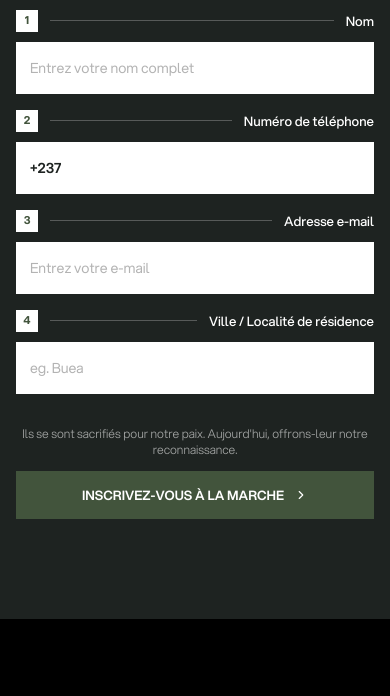
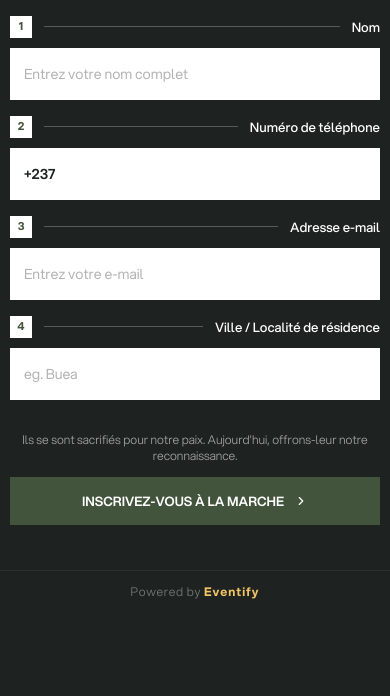
Before and after one commit to yannjunior1331-beep/workforhonor, a plain HTML site: page index.html in a window 390 px wide. Shown: the part 6841-7537 px from the top of the page. Before the commit the page ends 7460 px from the top, so only its background shows below. Drawn offline with Linux system fonts and the light colour scheme; a script that the page names is missing.

Commit message:
added footer

```diff
--- a/index.html
+++ b/index.html
@@ -465,7 +465,14 @@
         </div>
 
       </div>
+        <!-- ===== FOOTER / POWERED BY EVENTIFY ===== -->
+      <div class="footer-wrapper">
+        <p class="footer-powered">
+          Powered by <span class="footer-highlight">Eventify</span>
+        </p>
+      </div>
     </section>
+        <!-- ===== FOOTER / POWERED BY EVENTIFY ===== -->
 
   </div> <!-- end page-wrapper -->
 
--- a/style.css
+++ b/style.css
@@ -1630,13 +1630,15 @@ body::-webkit-scrollbar,
   position: relative;
   width: 100%;
   max-width: 100%;
-  height: 906px;
+  min-height: 906px;
   margin: 0;
   background: #1E2321;
   display: flex;
-  align-items: center;
-  justify-content: center;
+  flex-direction: column;
+  align-items: center;
+  justify-content: center; /* Changed back to center */
   box-sizing: border-box;
+  padding: 40px 0 30px 0; /* Adjusted padding */
 }
 
 .registration-container {
@@ -1646,6 +1648,8 @@ body::-webkit-scrollbar,
   align-items: flex-start;
   gap: 80px;
   box-sizing: border-box;
+  flex-shrink: 0;
+  margin: 0 auto; /* Center the container */
 }
 
 /* ===== Left Column: Text + Logos ===== */
@@ -1657,6 +1661,7 @@ body::-webkit-scrollbar,
   justify-content: space-between;
   padding: 0;
   align-self: stretch;
+  gap: 20px; /* Added gap for better spacing */
 }
 
 .registration-heading {
@@ -2401,10 +2406,10 @@ body::-webkit-scrollbar,
     align-self: left;
   }
 
-  /* --- Registration Section --- */
+     /* --- Registration Section --- */
   .registration-section {
     height: auto;
-    padding: 48px 16px 100px;
+    padding: 40px 10px 20px;
   }
 
   .registration-container {
@@ -2412,15 +2417,18 @@ body::-webkit-scrollbar,
     flex-direction: column;
     gap: 32px;
     border: none;
+    padding: 0 10px 50px 10px ; /* ADD THIS - small inner padding */
+    box-sizing: border-box;
   }
 
   .registration-left {
     width: 100%;
     border-right: none;
     border-bottom: none;
-    padding: 0;
+    padding: 0; /* Remove padding to let section handle it */
     text-align: center;
     align-items: center;
+    gap: 16px;
   }
 
   .registration-heading {
@@ -2431,13 +2439,13 @@ body::-webkit-scrollbar,
   .registration-description {
     font-size: 14px;
     text-align: center;
-    margin-top: 12px;
+    margin-top: 8px;
   }
 
   .registration-logos {
     justify-content: center;
     gap: 28px;
-    margin-top: 20px;
+    margin-top: 16px;
   }
 
   .registration-logo-1 {
@@ -2452,15 +2460,18 @@ body::-webkit-scrollbar,
 
   .registration-right {
     width: 100%;
+    padding: 0;
   }
 
   .registration-form {
     height: auto;
     gap: 16px;
+    width: 100%;
   }
 
   .form-group {
     min-height: unset;
+    width: 100%;
   }
 
   .form-field-header {
@@ -2481,6 +2492,8 @@ body::-webkit-scrollbar,
     height: 52px;
     font-size: 14px;
     padding: 0 14px;
+    width: 100%;
+    box-sizing: border-box;
   }
 
   .form-input::placeholder {
@@ -2489,6 +2502,7 @@ body::-webkit-scrollbar,
 
   .form-phone-wrapper {
     height: 52px;
+    width: 100%;
   }
 
   .form-phone-prefix {
@@ -2499,11 +2513,17 @@ body::-webkit-scrollbar,
   .form-row {
     flex-direction: column;
     gap: 16px;
+    width: 100%;
   }
 
   .form-row .form-group {
     border-right: none;
     border-bottom: none;
+    width: 100%;
+  }
+
+  .form-group--full {
+    width: 100%;
   }
 
   .registration-bottom-row {
@@ -2511,6 +2531,7 @@ body::-webkit-scrollbar,
     gap: 12px;
     align-items: stretch;
     margin-top: 16px;
+    width: 100%;
   }
 
   .registration-quote {
@@ -2525,8 +2546,26 @@ body::-webkit-scrollbar,
     padding: 0 20px;
     justify-content: center;
   }
-}
-
+
+    /* Footer on mobile */
+  .footer-wrapper {
+    padding: 12px 0 100px; /* Increased bottom padding to clear the sticky bar */
+    /* margin: 10px auto 0; */
+    width: 100%;
+  }
+
+  .footer-powered {
+    font-size: 12px;
+    color: rgba(211, 15, 15, 0.5);
+    background: rgba(30, 35, 33, 0.9); /* Add background to make it visible */
+    padding: 6px 16px;
+    border-radius: 20px;
+    border: 1px solid rgba(255, 255, 255, 0.06);
+    backdrop-filter: blur(4px);
+    -webkit-backdrop-filter: blur(4px);
+  }
+
+}
 /* ---------- Very small screens: max-width 400px ---------- */
 @media (max-width: 400px) {
   .hero-heading {
@@ -2848,3 +2887,57 @@ body::-webkit-scrollbar,
     text-align: left;
   }
 }
+/* ==========================================================================
+   Footer / Powered by Eventify - Inside Registration Section
+   ========================================================================== */
+.footer-wrapper {
+  width: 100%;
+  max-width: 1280px;
+  margin: 100px auto 0; /* Reduced margin */
+  padding: 16px 54px 5px;
+  display: flex;
+  justify-content: center;
+  align-items: center;
+  border-top: 1px solid rgba(255, 255, 255, 0.06);
+  box-sizing: border-box;
+  flex-shrink: 0;
+}
+
+.footer-powered {
+  font-family: 'Aspekta', sans-serif;
+  font-weight: 300;
+  font-size: 14px;
+  color: rgba(255, 255, 255, 0.4);
+  letter-spacing: 0.05em;
+  margin: 0;
+}
+
+.footer-highlight {
+  font-weight: 700;
+  color: #F1C565;
+  letter-spacing: 0.08em;
+}
+
+/* Mobile Responsive */
+@media (max-width: 768px) {
+  .registration-section {
+    padding: 30px 0 20px 0;
+    min-height: auto;
+  }
+
+  .footer-wrapper {
+    /* Keep the footer above the fixed mobile bottom bar. */
+    padding: 12px 20px calc(76px + env(safe-area-inset-bottom));
+    margin: -5px auto 0;
+  }
+
+  .footer-powered {
+    font-size: 12px;
+    background: none;
+    padding: 0;
+    border: 0;
+    border-radius: 0;
+    backdrop-filter: none;
+    -webkit-backdrop-filter: none;
+  }
+}
```
